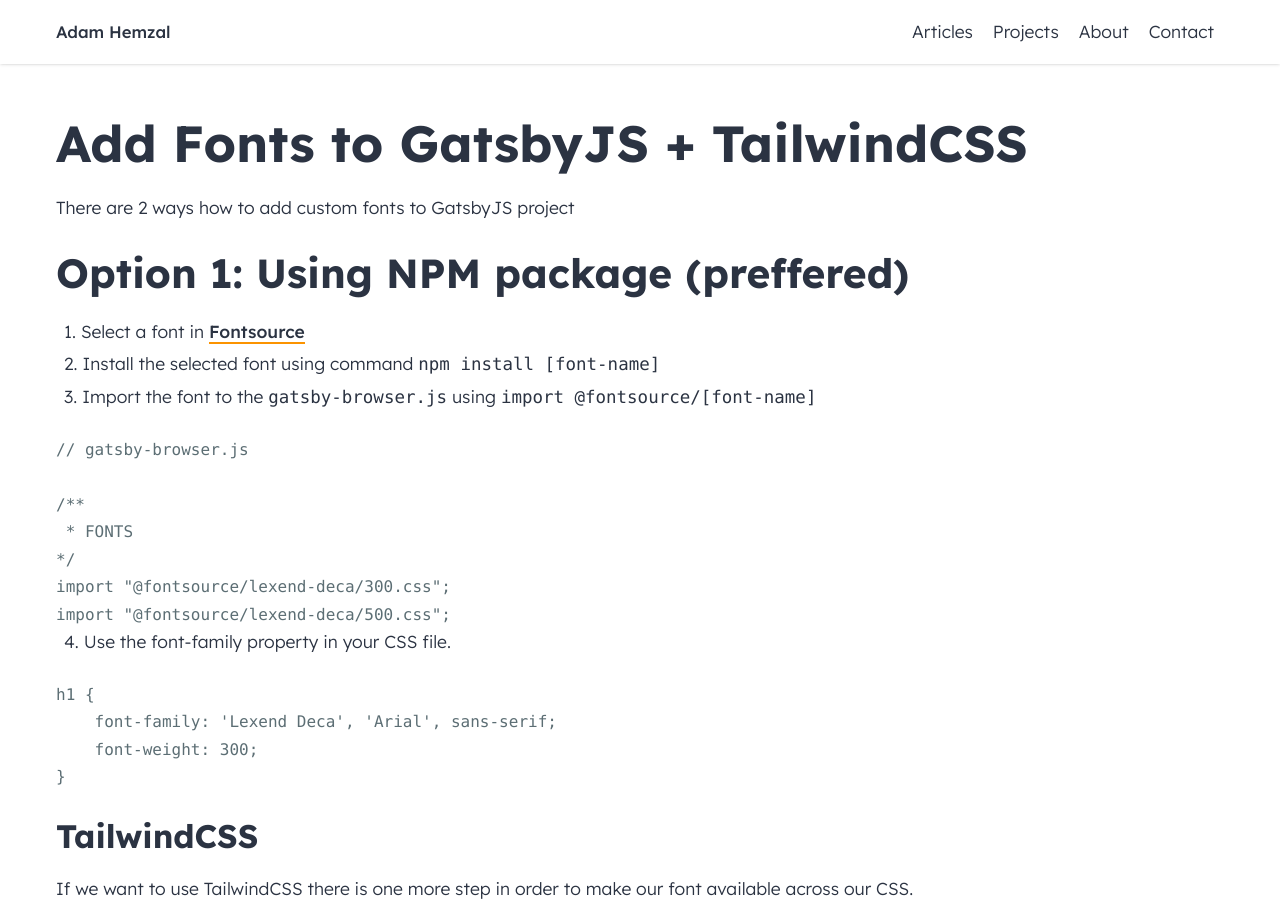
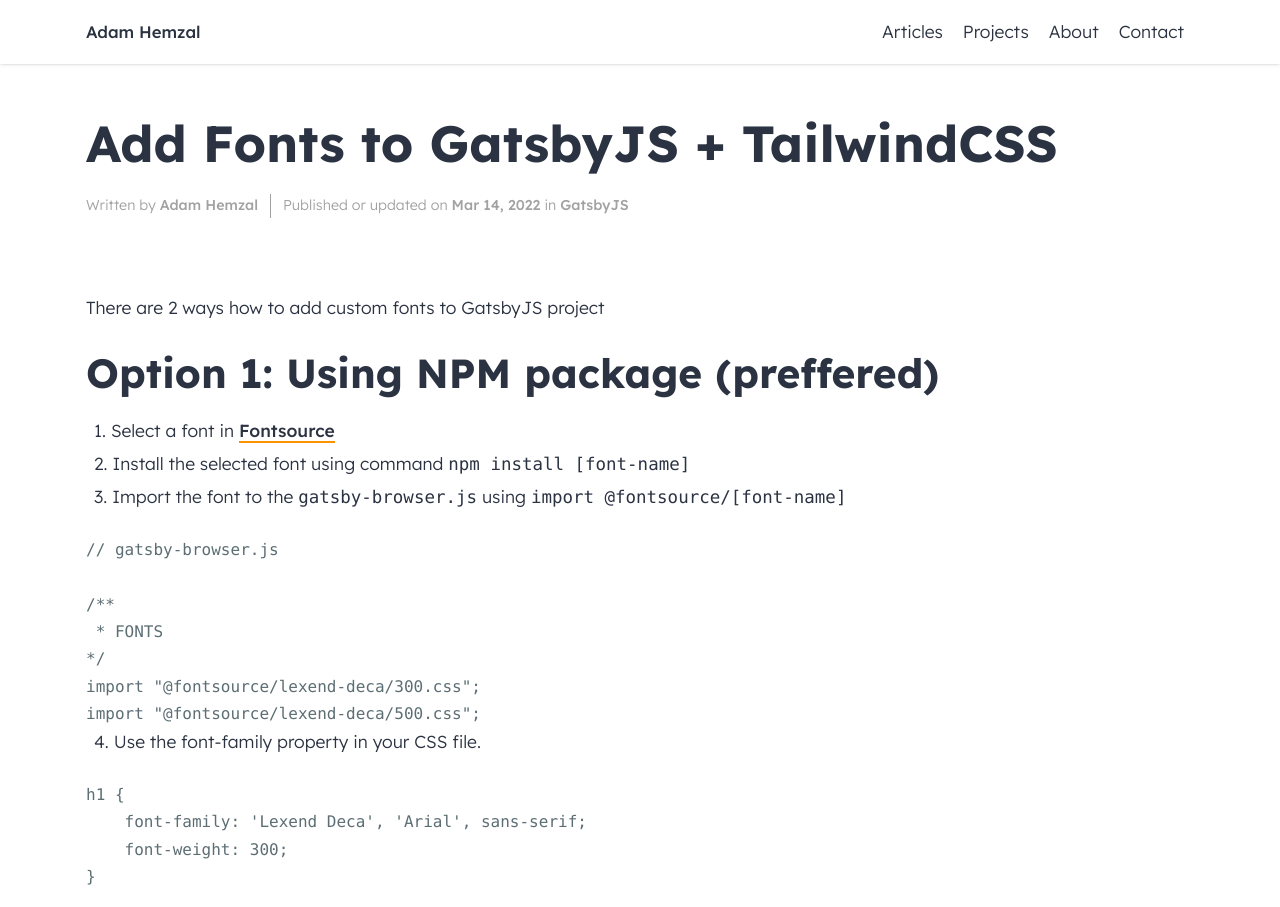
Before and after one commit to adamhemzal/adamhemzal.com-v2, a Gatsby site: page /blog/add-fonts-to-gatsbyjs-with-or-without-tailwindcss in a window 1280 px wide. Shown: the top 907 px of the page. Built offline with nearby package versions, Linux system fonts and the light colour scheme; Gatsby itself is replaced by a stand-in of ours; some packages are replaced by stand-ins of ours; code samples lack their colours.

Commit message:
added meta tags to post

```diff
--- a/ftp-deploy.js
+++ b/ftp-deploy.js
@@ -8,7 +8,7 @@
     host: process.env.FTP_HOST,
     port: process.env.FTP_PORT,
     localRoot: __dirname + "/public",
-    remoteRoot: "/www/gatsby/",
+    remoteRoot: "/www/gatsby",
     include: ["*", "**/*"],
     // delete ALL existing files at destination before uploading, if true
     deleteRemote: false,
--- /dev/null
+++ b/src/styles/components/postTag.css
@@ -0,0 +1,3 @@
+.post-tag {
+    @apply px-4 py-2 rounded-xl text-small bg-colorGrayLight;
+}
--- a/src/styles/styles.css
+++ b/src/styles/styles.css
@@ -23,5 +23,6 @@
 @import "./components/indexLink";
 @import "./components/postLink";
 @import "./components/categoryTag";
+@import "./components/postTag";
 @import "./components/projectCard";
 @import "./components/skillCard";
--- a/src/templates/post.js
+++ b/src/templates/post.js
@@ -5,7 +5,8 @@
 export default function PostTemplate({ data }) {
   const post = data.markdownRemark;
   const html = data.markdownRemark.html.split('</h1>')[1];
-  //const { html } = data.markdownRemark;
+
+  console.log(post);
 
     return (
       <>
@@ -21,8 +22,15 @@
           className="container py-12 post-container"
           itemScope
           itemType="http://schema.org/Article">
-            <header>
+            <header className="pb-16">
               <h1 itemProp="headline">{post.frontmatter.title}</h1>
+
+              <div className="flex text-colorGrayDark flex-col text-small md:flex-row" itemprop="author" itemtype="http://schema.org/Person">
+                <p className="my-1 md:m-0 md:border-r md:pr-3">Written by <span className="font-medium" itemprop="name">Adam Hemzal</span> </p>
+                <p className="m-0 md:pl-3">Published or updated on <time className="font-medium">{post.frontmatter.last_update}</time> in <span className="font-medium">{post.frontmatter.category}</span>
+                </p>
+              </div>
+
             </header>
 
             <section dangerouslySetInnerHTML={{ __html: html }} itemProp="articleBody" />
--- a/tailwind.config.js
+++ b/tailwind.config.js
@@ -24,10 +24,10 @@
       'bold': 700,
     },
     screens: {
-      'sm': '576px',
-      'md': '768px',
-      'lg': '992px',
-      'xl': '1200px',
+      'sm': '540px',
+      'md': '720px',
+      'lg': '960px',
+      'xl': '1140px',
     },
     container: {
       'center': true,
```
